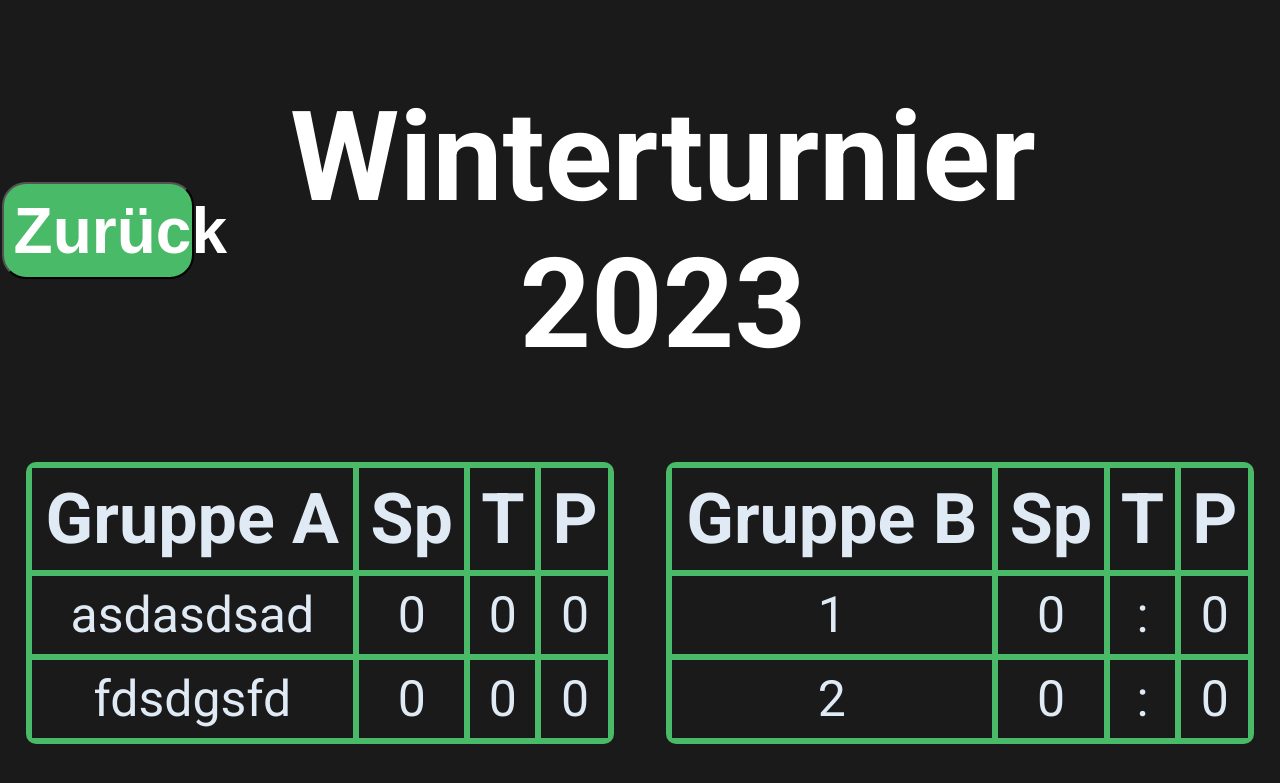
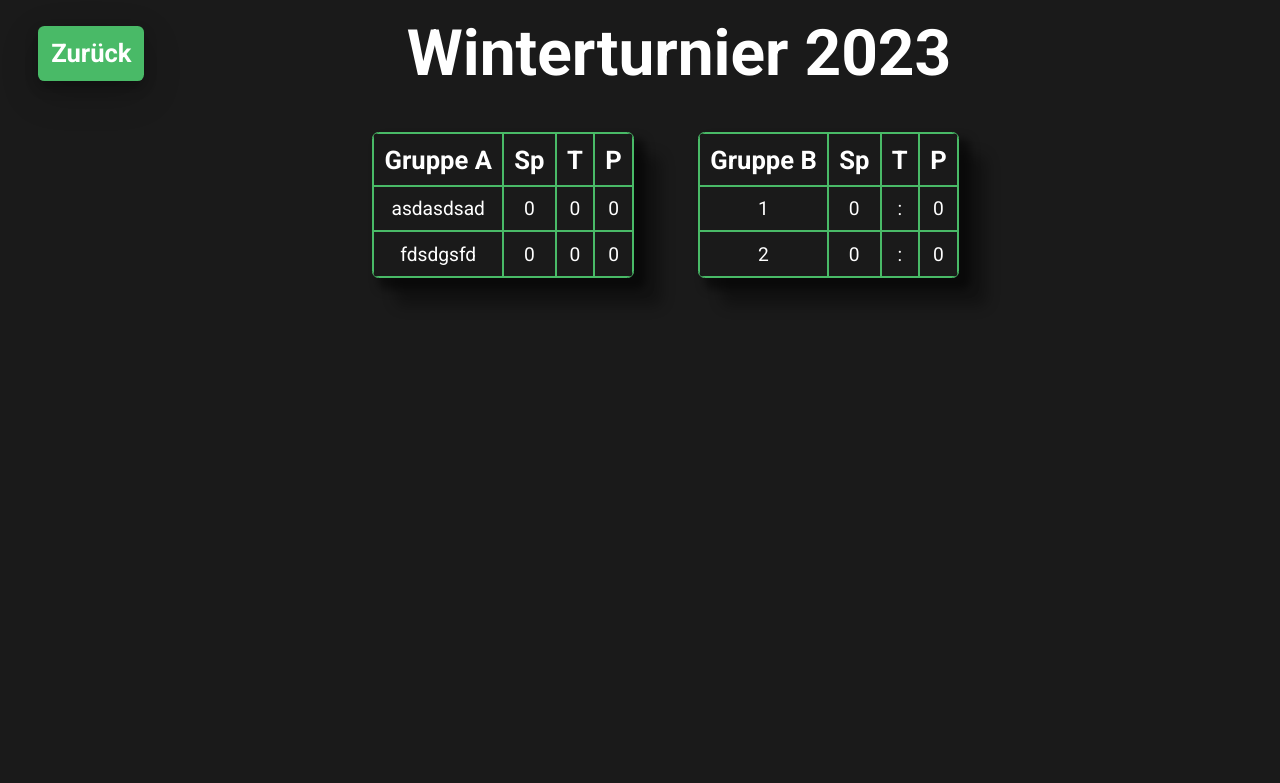
Before and after one commit to TechnikAG-HHG/footballtree, a Flask app: page /group in a window 1280 px wide. Shown: the top 783 px of the page. Run offline with Flask 3, Linux system fonts and the light colour scheme; data comes from the database, SQL or seed files in the repository; both versions use the stored data as it was after the commit.

Commit message:
group website fixed

```diff
--- a/code/static/websitegroup.css
+++ b/code/static/websitegroup.css
@@ -3,141 +3,100 @@ body {
     width: 100%;
     margin: 0; /* Add this line */
     padding: 0; /* Add this line */
-}
-
-h1 {
-    color: white;
-    font-size: 11vh;
-    text-align: center;
     font-family: "Roboto", sans-serif;
-    padding-bottom: 10vh;
-    padding-top: 10vh;
-    flex-shrink: 10;
-    align-self: center;
 }
 
 body {
+    background-color: #1a1a1a;
     display: flex;
-    justify-content: center;
-    background-color: #1a1a1a;
+    justify-content: space-evenly;
+    flex-direction: column;
+}
+
+.header {
+    flex-direction: row;
+    display: flex;
+    align-items: flex-start;
+}
+
+.header h1 {
+    color: white;
+    font-size: 5vw;
+    text-align: center;
+    align-self: center;
+    margin: 0;
+    padding-left: 20vw;
+}
+
+#returnButton {
+    background-color: #49ba67;
+    border: none;
+    border-radius: 0.5vw;
+    color: white;
+    padding: 1vw;
+    text-align: center;
+    text-decoration: none;
+    display: inline-block;
+    font-size: 2vw;
+    margin: 0.5vw;
+    cursor: pointer;
+    align-self: center;
+    margin-bottom: 2vw;
+    margin-top: 2vw;
     font-family: "Roboto", sans-serif;
-    flex-direction: column;
-    align-items: center;
+    font-weight: bold;
+    box-shadow: 0 0.5vw 1vw 0 rgba(0, 0, 0, 0.24),
+        0 1vw 3vw 0 rgba(0, 0, 0, 0.19);
+    margin-left: 3vw;
+}
+
+#returnButton:hover {
+    background-color: #3d8e4f;
+    box-shadow: 0 0.5vw 1vw 0 rgba(0, 0, 0, 0.24),
+        0 1vw 3vw 0 rgba(0, 0, 0, 0.19);
 }
 
 #tablesContainer {
-    position: relative;
-    width: 100%;
-    height: 100%;
-    margin: 0;
-    padding: 0;
     display: flex;
     justify-content: center;
     align-items: center;
-    align-self: center;
-    flex-direction: column;
+    margin: 2%;
 }
 
-/* Media query for larger screens */
-@media screen and (min-width: 1000px) {
-    #tablesContainer {
-        flex-direction: row; /* Change to row for larger screens */
-        width: 100%;
-        margin: 0;
-    }
-
-    h1 {
-        padding-bottom: 0;
-        padding-top: 0;
-        font-size: 125px;
-        align-self: center;
-    }
-
-    html,
-    body {
-        width: 100%;
-        margin: 0; /* Add this line */
-        padding: 0; /* Add this line */
-    }
+#tablesContainer {
+    color: white;
+    width: 100%;
+    font-size: 1.5vw;
 }
 
 table {
     border-collapse: collapse;
-    width: 70%;
-    margin-bottom: 20px;
-    align-self: center;
-    margin-right: 2%;
-    margin-left: 2%;
-    color: #e0eaf5;
-    border-radius: 10px;
-    font-size: 50px;
+    border-radius: 0.5vw;
     border-collapse: separate;
     border-spacing: 0;
+    box-shadow: 0.7vw 0.7vw 0.7vw 0.2vw rgba(0, 0, 0, 0.501),
+        2vw 2vw 1vw 0.2vw rgba(0, 0, 0, 0.299);
+}
+
+table td {
+    padding: 0.8vw;
+    text-align: center;
+    background-color: #1a1a1a;
+    color: white;
+}
+
+.table1 {
+    margin-right: 5vw;
+}
+
+table thead {
+    font-size: 2vw;
+    font-weight: bold;
 }
 
 table,
 th,
 td {
-    border: 3px solid #49ba67;
+    border: 0.15vw solid #49ba67;
+    overflow: hidden;
 }
-
-th,
-td {
-    padding: 10px;
-    text-align: left;
-}
-
-th {
-    background-color: #f2f2f2;
-}
-
-.headerCell {
-    color: #e0eaf5;
-    font-size: 70px;
-    text-align: center;
-    font-family: "Roboto", sans-serif;
-    font-weight: bold;
-}
-
-.tableCell {
-    color: #e0eaf5;
-    font-size: 50px;
-    text-align: center;
-    font-family: "Roboto", sans-serif;
-}
-
-.header {
-    display: flex;
-    justify-content: space-evenly;
-    align-items: center;
-    flex-direction: row;
-    margin: 0;
-    padding: 0;
-    width: 75%;
-    margin-right: 25%;
-}
-
-#returnButton {
-    background-color: #49ba67; /* Replace with your preferred green color */
-    color: white; /* Text color */
-    text-align: center;
-    text-decoration: none;
-    display: inline-block;
-    font-size: 16px; /* Adjust as needed */
-    margin: 4px 2px;
-    cursor: pointer;
-    border-radius: 3vh;
-    margin-right: 10%;
-    font-size: 400%;
-    font-weight: bold;
-    width: 20%;
-    height: 20%;
-    padding-top: 1%;
-    padding-bottom: 1%;
-    padding-left: 1%;
-    padding-right: 1%;
-}
-
-#returnButton:hover {
-    background-color: #3d8e4f; /* Add a darker green color on hover */
-}
--- a/code/static/websiteplan.css
+++ b/code/static/websiteplan.css
@@ -50,6 +50,12 @@ body {
     margin-left: 3vw;
 }
 
+#returnButton:hover {
+    background-color: #3d8e4f;
+    box-shadow: 0 0.5vw 1vw 0 rgba(0, 0, 0, 0.24),
+        0 1vw 3vw 0 rgba(0, 0, 0, 0.19);
+}
+
 #tablesContainer {
     display: flex;
     justify-content: center;
```
Also changed, not shown: code/static/websitemain.css (+8 -0 lines), code/static/websiteplan2.css (deleted, +0 -147 lines), data/data.db.
